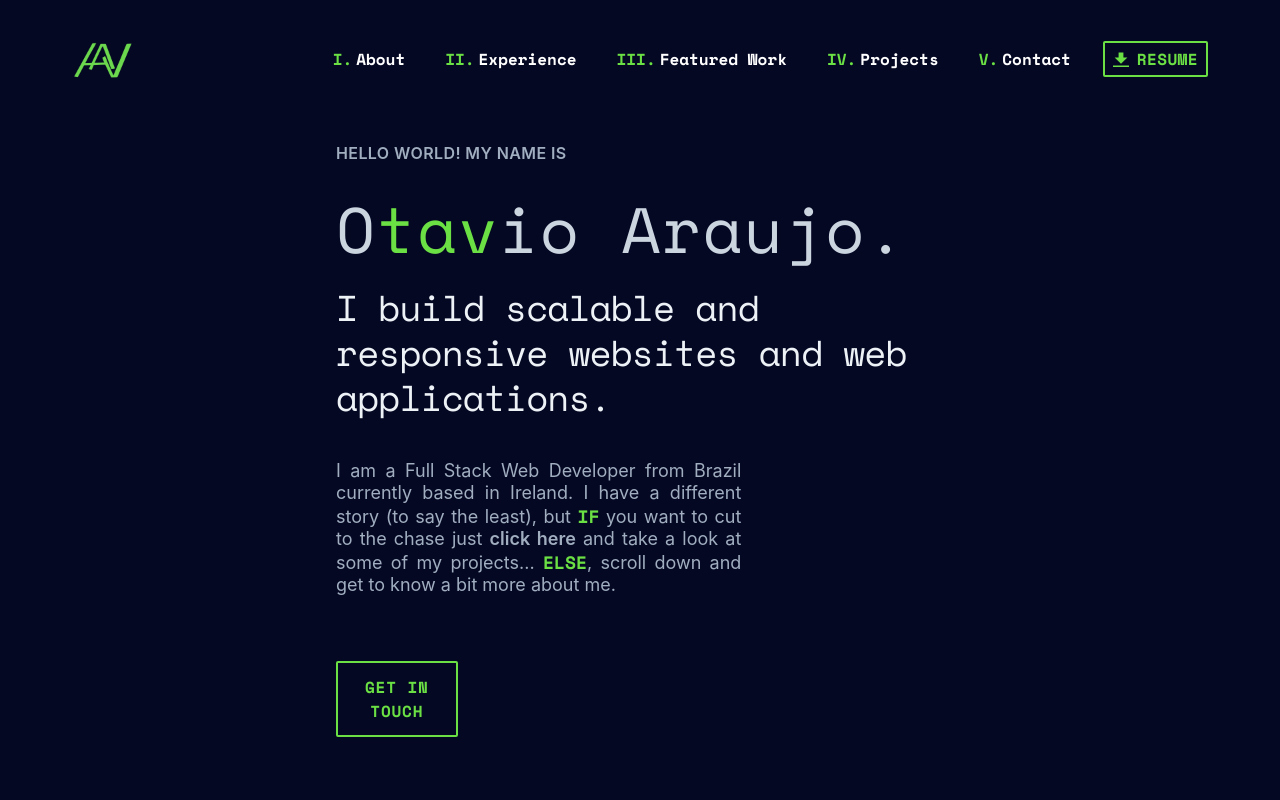
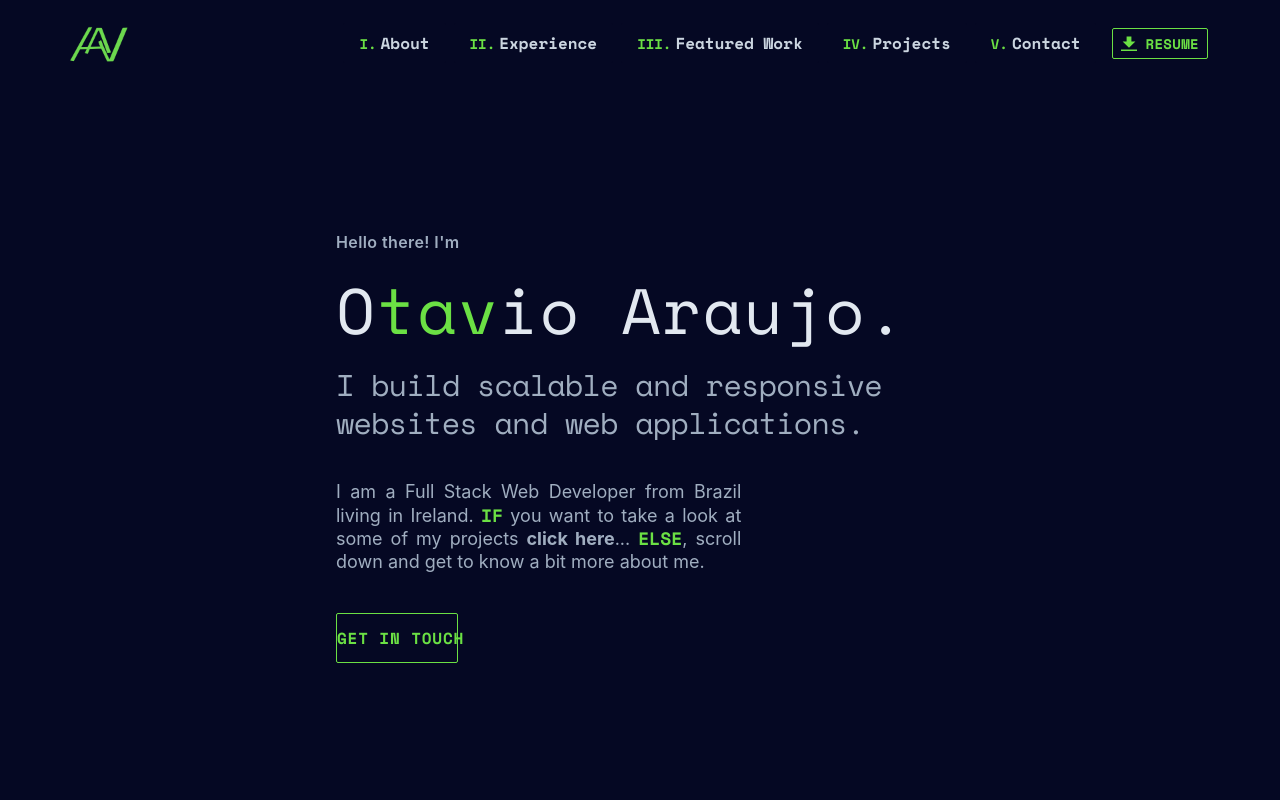
Before and after one commit to caotavio/portfolio-2.0, a React (Create React App) app: page / in a window 1280 px wide. Shown: the top 800 px of the page. Built offline with nearby package versions, Linux system fonts and the light colour scheme.

Commit message:
mobile design

```diff
--- a/src/components/LandingPage.js
+++ b/src/components/LandingPage.js
@@ -3,19 +3,17 @@ import { Link, animateScroll as scroll } from "react-scroll";
 
 function LandingPage() {
   return (
-    <div className="flex flex-col px-1 justify-center -mt-20 w-full mx-auto h-screen sm:w-5/6 md:w-3/4 xl:w-1/2">
-      <p className="text-base uppercase text-gray-500 font-semibold tracking-wide">Hello World! My name is</p>
-      <div className="mt-4">
-        <h1 className="tracking-wide text-gray-400 text-5xl md:text-6xl md:whitespace-no-wrap">O<span className="text-lightsaberlight">tav</span>io Araujo.</h1>
-        <h2 className="tracking-tight text-gray-200 text-2xl md:text-4xl leading-tight mt-2">I build scalable and responsive websites and web applications.</h2>
+    <div className="flex flex-col px-1 justify-center -mt-16 w-full mx-auto h-screen sm:-mt-10 sm:w-5/6 md:w-3/4 xl:w-1/2">
+      <p className="text-sm sm:text-base text-gray-500 font-semibold tracking-wide">Hello there! I'm</p>
+      <div className="mt-2">
+        <h1 className="tracking-wide text-gray-300 text-3xl sm:text-6xl md:whitespace-no-wrap">O<span className="text-lightsaberlight">tav</span>io Araujo.</h1>
+        <h2 className="tracking-tight text-gray-500 text-xl sm:text-3xl leading-tight mt-2">I build scalable and responsive websites and web applications.</h2>
       </div>
-      <h3 className="text-lg text-gray-500 text-justify leading-tight mt-10 lg:w-2/3">
-        I am a Full Stack Web Developer from Brazil currently based in Ireland. I have a different story (to say the least), but <span
-        className="font-mono text-lightsaberlight font-semibold">IF</span> you want to cut to the chase just <Link activeClass="active" to="featuredProjects" spy={true}
-        smooth={true} offset={0} duration={700} className="cursor-pointer font-semibold hover:text-lightsaberlight">click here</Link> and take a look at some
-        of my projects... <span className="font-mono text-lightsaberlight font-semibold">ELSE</span>, scroll down and get to know a bit more about me.
+      <h3 className="text-base md:text-lg text-gray-500 text-justify leading-tight mt-10 lg:w-2/3">
+        I am a Full Stack Web Developer from Brazil living in Ireland. <span className="font-mono text-lightsaberlight font-semibold">IF</span> you want to take a look at some
+        of my projects <Link activeClass="active" to="featuredProjects" spy={true} smooth={true} offset={0} duration={700} className="cursor-pointer font-bold hover:text-lightsaberlight">click here</Link>... <span className="font-mono text-lightsaberlight font-semibold">ELSE</span>, scroll down and get to know a bit more about me.
       </h3>
-      <button className="w-1/2 sm:w-1/5 mt-16 text-center py-3 font-semibold tracking-wider text-lightsaberlight hover:bg-lightsaberlight hover:text-main border-2 rounded-sm border-lightsaberlight">GET IN TOUCH</button>
+      <button className="text-sm sm:text-base whitespace-no-wrap w-1/2 sm:w-1/5 mt-10 text-center py-2 sm:py-3 font-semibold tracking-wider text-lightsaberlight hover:bg-lightsaberlight hover:text-main border rounded-sm border-lightsaberlight">GET IN TOUCH</button>
     </div>
   )
 }
--- a/src/components/navbar.js
+++ b/src/components/navbar.js
@@ -2,13 +2,15 @@ import React, {useState, useEffect} from 'react';
 import { useSpring, animated } from 'react-spring';
 import { Link, animateScroll as scroll } from "react-scroll";
 import useViewport from '../custom-hooks/useViewport'
+import useScroll from '../custom-hooks/useScroll';
 
 
 function Navbar() {
   const logo = '../images/logo.png';
   const [mobileMenu, setMobileMenu] = useState(false);
   const { width } = useViewport();
-  const breakpoint = 640;
+  const breakpoint = 768;
+  const scrollShadow = useScroll();
 
   const fade = useSpring({
     from: {opacity: 0, transform: 'translateX(-100%)' },
@@ -22,13 +24,12 @@ function Navbar() {
   }
 
   return(
-    <header className="py-4 sm:flex sm:justify-between sm:items-center lg:px-10">
-      <div className="top-0 right-0 flex items-center justify-between px-6 py-5">
+    <header id="nav" className="sticky top-0 z-10 py-4 md:py-5 bg-main md:flex md:justify-between md:items-center sm:px-2 md:px-4 lg:px-10">
+      <div className="top-0 right-0 flex items-center justify-between px-5">
         <div className="w-16 sm:w-20 z-10 inset-y-0 left-0 flex items-center">
           <img src={logo} alt="logo"/>
         </div>
-        {/* <button className={ mobileMenu ? 'hidden' : 'relative z-10 inset-0 bg-black w-full h-full opacity-50 cursor-default sm:hidden' } onClick={console.log("you clicked me")}></button> */}
-        <div className="relative z-10 sm:hidden p-2" onClick={ () => setMobileMenu(!mobileMenu) }>
+        <div className="relative z-10 md:hidden p-2" onClick={ () => setMobileMenu(!mobileMenu) }>
           <button type="button" className="block text-gray-200 focus:outline-none">
             <svg className="h-6 w-6 fill-current" xmlns="http://www.w3.org/2000/svg" viewBox="0 0 20 20">
               <path d="M0 2h20v4H0V2zm0 8h20v2H0v-2zm0 6h20v2H0v-2z"/>
@@ -36,9 +37,9 @@ function Navbar() {
           </button>
         </div>
       </div>
-      <animated.div className={ mobileMenu ? 'absolute top-0 right-0 w-full flex justify-end h-screen sm:h-auto sm:opacity-100' : 'hidden sm:block'} style={mobileMenu ? fade : {opacity: 1}}>
-        <div className="whitespace-no-wrap font-mono px-4 -mt-20 w-full bg-opacity-75 flex flex-col text-center justify-center items-center bg-blue-900 text-xl
-                        sm:mt-0 sm:w-auto sm:text-right sm:flex-row sm:text-base sm:bg-opacity-0">
+      <animated.div className={ mobileMenu ? 'absolute top-0 right-0 w-full flex justify-end h-screen md:h-auto md:opacity-100' : 'hidden md:block'} style={mobileMenu ? fade : {opacity: 1}}>
+        <div className="font-mono text-gray-400 px-4 -mt-20 w-full bg-opacity-98 flex flex-col text-center justify-center items-center bg-blue-900 text-xl
+                        md:mt-0 md:w-auto md:text-right md:flex-row md:text-base md:bg-opacity-0">
           <Link onClick={ () => setMobileMenu(false) }
                 activeClass="active"
                 to="about"
@@ -46,7 +47,7 @@ function Navbar() {
                 smooth={true}
                 offset={0}
                 duration={700}
-                className="cursor-pointer flex justify-center items-center text-white font-semibold py-2 px-4 w-4/5 sm:w-full bg-main hover:text-lightsaberlight"><span className="pr-1 text-lightsaberlight">I.</span> About</Link>
+                className="whitespace-no-wrap rounded-sm cursor-pointer flex justify-center items-baseline font-semibold py-2 px-4 w-4/5 md:w-full bg-tardis3 md:bg-main hover:text-lightsaberlight"><span className="pr-1 text-base md:text-sm text-lightsaberlight">I.</span> About</Link>
           <Link onClick={ () => setMobileMenu(false) }
                 activeClass="active"
                 to="skills"
@@ -54,7 +55,7 @@ function Navbar() {
                 smooth={true}
                 offset={0}
                 duration={700}
-                className="cursor-pointer flex justify-center items-center text-white font-semibold py-2 px-4 mt-5 w-4/5 sm:w-full bg-main hover:text-lightsaberlight sm:mt-0 sm:ml-2"><span className="pr-1 text-lightsaberlight">II.</span> Experience</Link>
+                className="whitespace-no-wrap rounded-sm cursor-pointer flex justify-center items-baseline font-semibold py-2 px-4 mt-5 w-4/5 md:w-full bg-tardis3 md:bg-main hover:text-lightsaberlight md:mt-0 md:ml-2"><span className="pr-1 text-base md:text-sm text-lightsaberlight">II.</span> Experience</Link>
           <Link onClick={ () => setMobileMenu(false) }
                 activeClass="active"
                 to="featuredProjects"
@@ -62,7 +63,7 @@ function Navbar() {
                 smooth={true}
                 offset={0}
                 duration={700}
-                className="cursor-pointer flex justify-center items-center text-white font-semibold py-2 px-4 mt-5 w-4/5 sm:w-full bg-main hover:text-lightsaberlight sm:mt-0 sm:ml-2"><span className="pr-1 text-lightsaberlight">III.</span> Featured Work</Link>
+                className="whitespace-no-wrap rounded-sm cursor-pointer flex justify-center items-baseline font-semibold py-2 px-4 mt-5 w-4/5 md:w-full bg-tardis3 md:bg-main hover:text-lightsaberlight md:mt-0 md:ml-2"><span className="pr-1 text-base md:text-sm text-lightsaberlight">III.</span> Featured Work</Link>
           <Link onClick={ () => setMobileMenu(false) }
                 activeClass="active"
                 to="projects"
@@ -70,7 +71,7 @@ function Navbar() {
                 smooth={true}
                 offset={0}
                 duration={700}
-                className="cursor-pointer flex justify-center items-center text-white font-semibold py-2 px-4 mt-5 w-4/5 sm:w-full bg-main hover:text-lightsaberlight sm:mt-0 sm:ml-2"><span className="pr-1 text-lightsaberlight">IV.</span> Projects</Link>
+                className="whitespace-no-wrap rounded-sm cursor-pointer flex justify-center items-baseline font-semibold py-2 px-4 mt-5 w-4/5 md:w-full bg-tardis3 md:bg-main hover:text-lightsaberlight md:mt-0 md:ml-2"><span className="pr-1 text-base md:text-sm text-lightsaberlight">IV.</span> Projects</Link>
           <Link onClick={ () => setMobileMenu(false) }
                 activeClass="active"
                 to="contact"
@@ -78,9 +79,9 @@ function Navbar() {
                 smooth={true}
                 offset={0}
                 duration={700}
-                className="cursor-pointer flex justify-center items-center text-white font-semibold py-2 px-4 mt-5 w-4/5 sm:w-full bg-main hover:text-lightsaberlight sm:mt-0 sm:ml-2"><span className="pr-1 text-lightsaberlight">V.</span> Contact</Link>
-          <a className="mt-8 bg-main w-4/5 sm:w-full border-2 border-lightsaberlight rounded-sm sm:border-none flex justify-center items-center sm:mx-4 sm:mt-0" href="#">
-            <button className="flex justify-center items-center font-bold tracking-wide uppercase text-lightsaberlight hover:text-main hover:bg-lightsaberlight sm:border-2 sm:border-lightsaberlight sm:rounded-sm px-2 py-1">
+                className="whitespace-no-wrap rounded-sm cursor-pointer flex justify-center items-baseline font-semibold py-2 px-4 mt-5 w-4/5 md:w-full bg-tardis3 md:bg-main hover:text-lightsaberlight md:mt-0 md:ml-2"><span className="pr-1 text-base md:text-sm text-lightsaberlight">V.</span> Contact</Link>
+          <a className="mt-8 bg-tardis3 md:bg-main w-4/5 md:w-full border border-lightsaberlight rounded-sm md:border-none flex justify-center items-center md:mx-4 md:mt-0" href="#">
+            <button className="text-lg md:text-sm flex justify-center items-center font-semibold tracking-wide uppercase md:text-lightsaberlight hover:text-main hover:bg-lightsaberlight md:border md:border-lightsaberlight md:rounded-sm px-2 py-3 md:py-1">
                 <div className="flex items-center pr-2">
                   <svg className="h-4 fill-current" xmlns="http://www.w3.org/2000/svg" viewBox="0 0 20 20"><path d="M13 8V2H7v6H2l8 8 8-8h-5zM0 18h20v2H0v-2z"/></svg>
                 </div>
--- /dev/null
+++ b/src/custom-hooks/useScroll.js
@@ -0,0 +1,21 @@
+import {useEffect} from 'react';
+
+const useScroll = () => {
+
+  useEffect(() => {
+    window.addEventListener('scroll', () => {
+      const isTop = window.scrollY > 100;
+      const nav = document.getElementById('nav');
+
+      if(isTop) {
+        nav.classList.add('shadow-2xl');
+      } else {
+        nav.classList.remove('shadow-2xl');
+      }
+
+      return () => window.removeEventListener('scroll');
+    })
+  }, []);
+}
+
+export default useScroll;
--- a/tailwind.config.js
+++ b/tailwind.config.js
@@ -8,6 +8,7 @@ module.exports = {
     extend: {
       colors: {
         main: '#050823',
+        dark: '#070c34',
         tardis1: '#102372',
         tardis2: '#003B6F',
         tardis3: '#00203c',
@@ -18,6 +19,9 @@ module.exports = {
         matrix3: '#36ba01',
         matrix4: '#009a22',
         matrix5: '#00ff2b',
+      },
+      opacity: {
+        '98': '.98'
       },
       spacing: {
         '1/2': '50%',
```
Also changed, not shown: src/App.css (+0 -35 lines).
